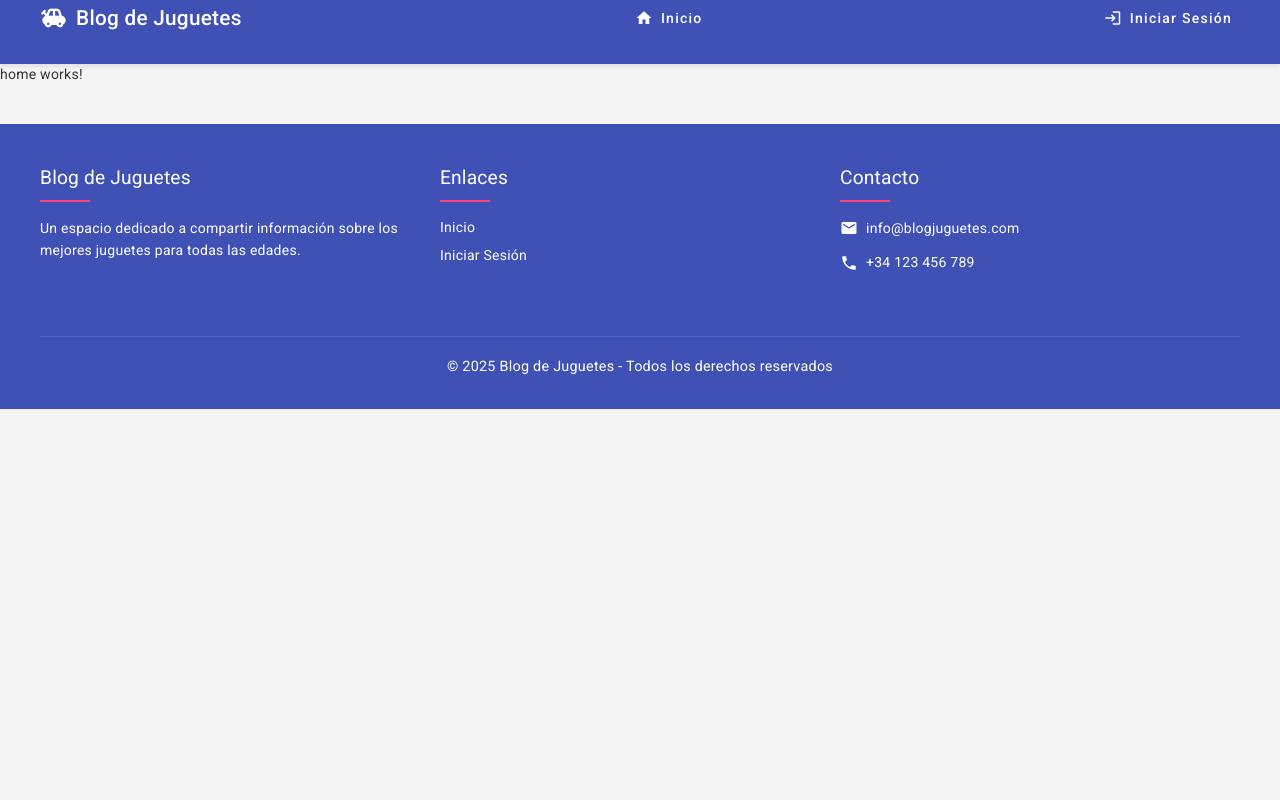
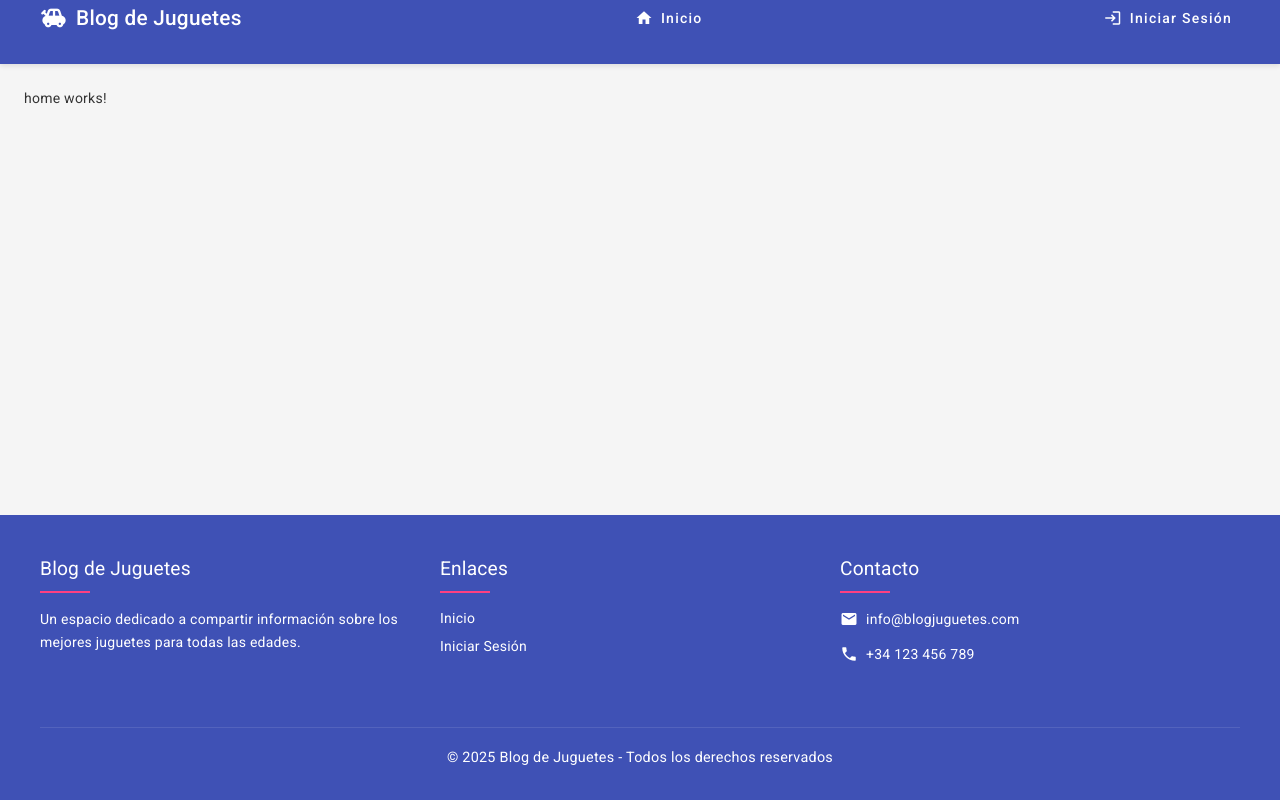
Before and after one commit to MateoSolano65/final-project-diplomado, an Angular app in the folder frontend/: page /home in a window 1280 px wide. Built offline with nearby package versions, Linux system fonts and the light colour scheme.

Commit message:
✨ (layout): restructure app component layout by wrapping router outlet in main content section; add SCSS styles for layout and main content

```diff
--- a/frontend/src/app/app.component.html
+++ b/frontend/src/app/app.component.html
@@ -1,3 +1,5 @@
 <app-header></app-header>
-<router-outlet />
+<main class="main-content">
+  <router-outlet></router-outlet>
+</main>
 <app-footer></app-footer>
--- a/frontend/src/app/app.component.scss
+++ b/frontend/src/app/app.component.scss
@@ -0,0 +1,10 @@
+:host {
+  display: flex;
+  flex-direction: column;
+  min-height: 100vh;
+}
+
+.main-content {
+  flex-grow: 1;
+  padding: 24px;
+}
```
